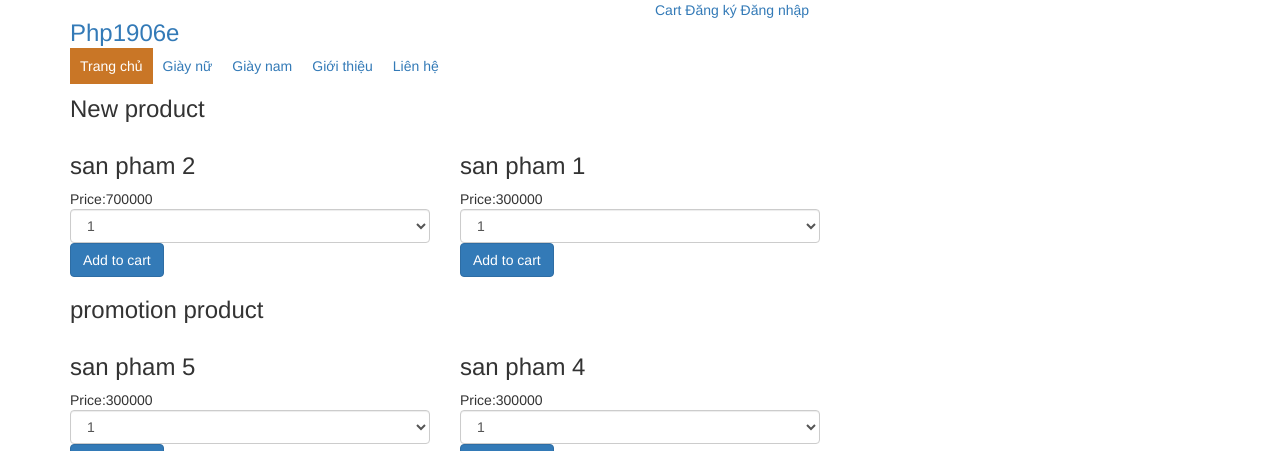
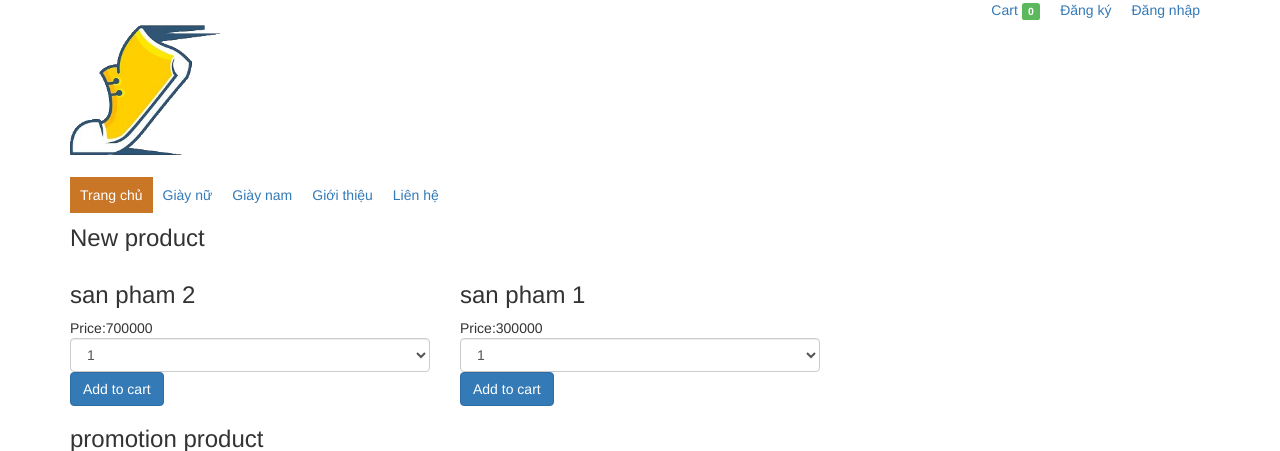
Before and after one commit to cuongnd/thuc_hanh_buoi_5, a Laravel app: page / in a window 1280 px wide. Shown: the top 451 px of the page. Run offline with Laravel 8, Linux system fonts and the light colour scheme; data comes from the database, SQL or seed files in the repository; data that the repository does not hold is empty; some libraries are stand-ins or nearby versions.

Commit message:
update composer

```diff
--- a/ecommerce1/public/frontend_asset/custom.css
+++ b/ecommerce1/public/frontend_asset/custom.css
@@ -9,12 +9,41 @@
     width: 600px;
     margin: 50px auto;
 }
+.logo{
+    width: 150px;
+}
+.top-right-links{
+    padding: 0;
+    margin:0;
+    list-style: none;
+}
+.top-right-links li{
+    float: left;
+}
+.top-right-links li a{
+    padding: 10px;
+}
+.top-right-links li a:hover{
+    text-decoration: none;
+}
+.wrapper-content-menu-ngang{
+    margin-top: 20px;
+}
 .menu-ngang
 {
     list-style: none;
     padding: 0;
     margin: 0;
 
+}
+.cart-link{
+    position: relative;
+}
+.wrapper-content-cart-dropdown{
+    border-radius: 0;
+}
+.wrapper-content-cart{
+    padding: 10px;
 }
 .menu-ngang li{
     float: left;
--- a/ecommerce1/resources/views/layout/master.blade.php
+++ b/ecommerce1/resources/views/layout/master.blade.php
@@ -37,14 +37,26 @@
     <div class="container">
         <div class="row">
             <div class="col-md-6">
-                <div class="logo"><h3><a href="{{url('/')}}">Php1906e</a></h3></div>
+                <div class="logo"><h3><a href="{{url('/')}}"><img class="logo" src="{{url('/')}}/frontend_asset/images/logo.png"></a></h3></div>
             </div>
             <div class="col-md-6">
-                <a href="{{url('/')}}/gio-hang">Cart</a>
-                <a href="{{url('/')}}/dang-ky">Đăng ký</a>
-                <a href="{{url('/')}}/dang-nhap">Đăng nhập</a>
+                <div class="pull-right">
+                    <ul class="top-right-links">
+                        <li class="cart-link"><a href="{{url('/')}}/gio-hang" data-toggle="dropdown" aria-haspopup="true" aria-expanded="false">
+                                Cart <span class="label label-success">0</span></a>
+                            <div class="dropdown-menu wrapper-content-cart-dropdown">
+                                <div class="wrapper-content-cart">
+                                    hello dropdown-menu
                                 </div>
                             </div>
+                        </li>
+                        <li><a href="{{url('/')}}/dang-ky">Đăng ký</a></li>
+                        <li><a href="{{url('/')}}/dang-nhap">Đăng nhập</a></li>
+                    </ul>
+                </div>
+            </div>
+        </div>
+        <div class="wrapper-content-menu-ngang">
             <div class="row">
                 <div class="col-md-12">
                     <ul class="menu-ngang">
@@ -54,6 +66,7 @@
                         <li><a href="{{url('/')}}">Giới thiệu</a></li>
                         <li><a href="{{url('/')}}">Liên hệ</a></li>
                     </ul>
+                </div>
             </div>
         </div>
         <div class="row">
```
Lines whose indentation alone changed are shown as unchanged.
